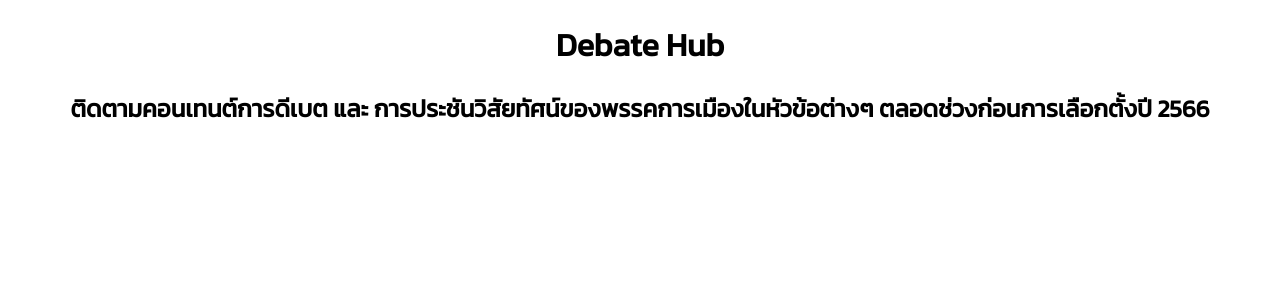
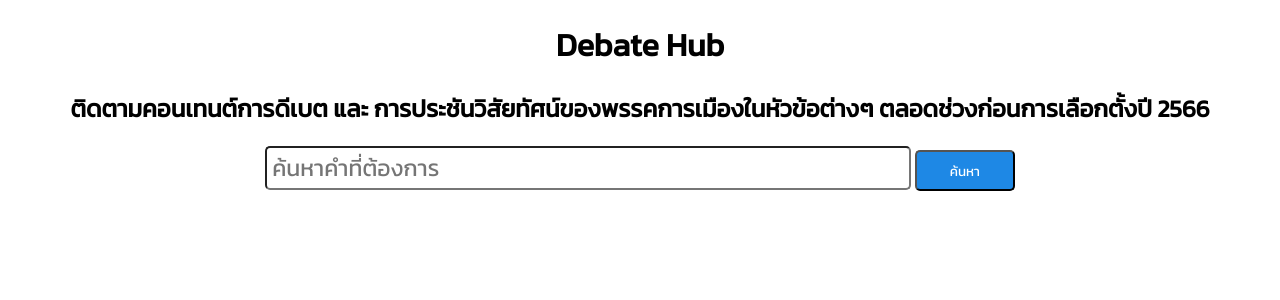
Before and after one commit to lebrancconvas/DebateHub, a SvelteKit app in the folder app/: page / in a window 1280 px wide. Shown: the top 300 px of the page. Built offline with nearby package versions, Linux system fonts and the light colour scheme.

Commit message:
✨ feat: create search box

```diff
--- a/app/src/routes/+page.svelte
+++ b/app/src/routes/+page.svelte
@@ -1,5 +1,8 @@
 <script lang="ts">
-
+  let hello = '';
+  function searchHandle() {
+    console.log(`Hello ${hello}`);
+  }
 </script>
 
 <svelte:head>
@@ -15,6 +18,15 @@
       <h2>ติดตามคอนเทนต์การดีเบต และ การประชันวิสัยทัศน์ของพรรคการเมืองในหัวข้อต่างๆ ตลอดช่วงก่อนการเลือกตั้งปี 2566</h2>
     </div>
   </header>
+  <section id="search-section">
+    <div id="search-box">
+      <input type="text" placeholder="ค้นหาคำที่ต้องการ" bind:value={hello} />
+      <button on:click={searchHandle}>ค้นหา</button>
+    </div>
+  </section>
+  <section id="display-section">
+
+  </section>
 </main>
 
 
@@ -25,4 +37,26 @@
   header {
     text-align: center;
   }
+
+  #search-section {
+    text-align: center;
+  }
+
+  #search-box > input {
+    width: 50%;
+    height: 30px;
+    border-radius: 5px;
+    font-size: 23px;
+    padding: 5px;
+  }
+
+  #search-box > button {
+    width: 100px;
+    height: 41px;
+    border-radius: 5px;
+    background-color: #1e88e5;
+    color: white;
+    outline: none;
+    cursor: pointer;
+  }
 </style>
```
